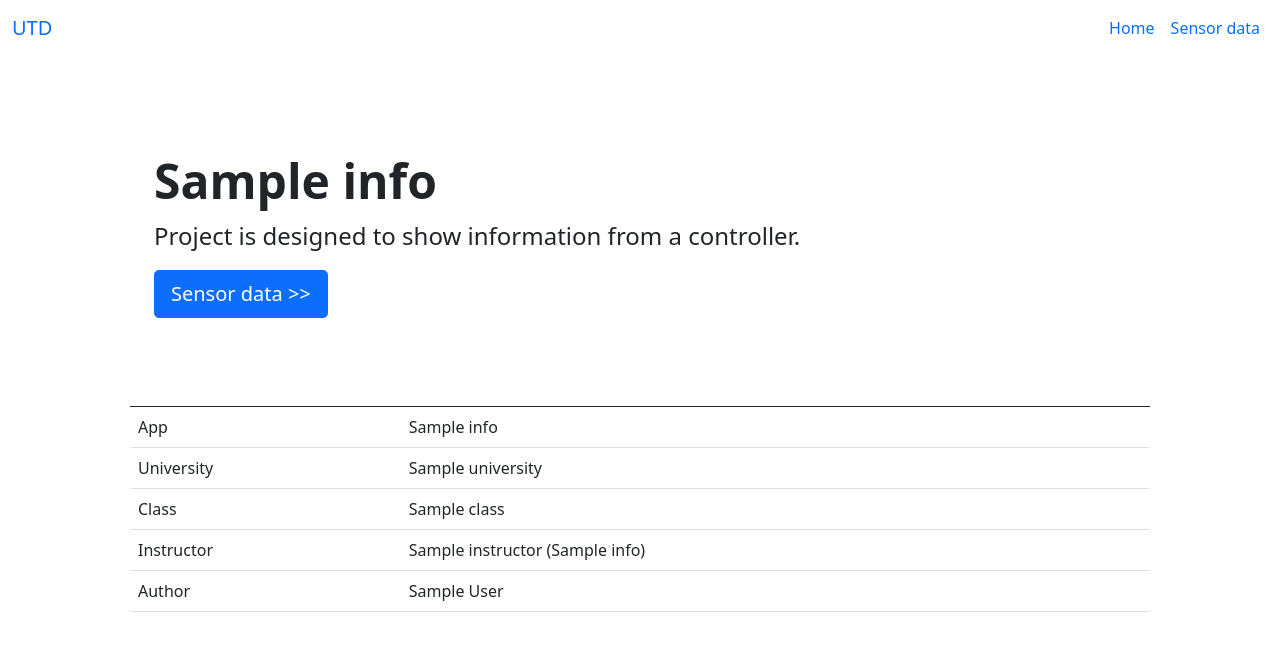
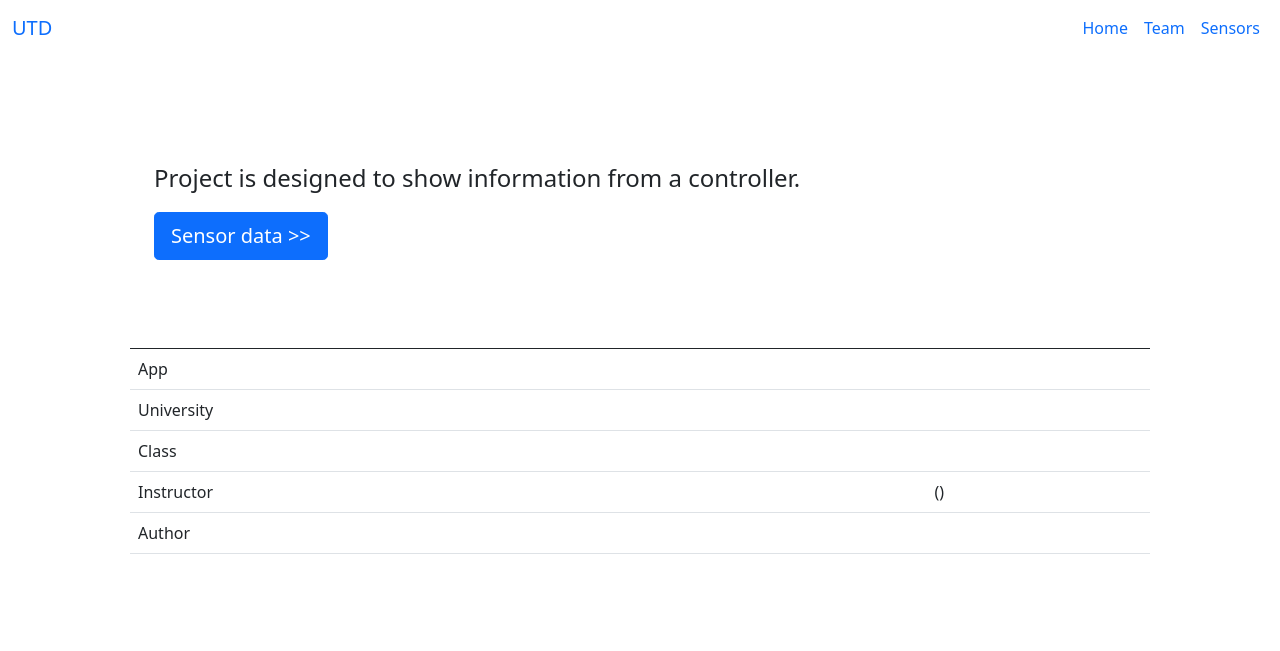
Before and after one commit to github-lernender-corp/ln.py.bo, a Flask app: page / in a window 1280 px wide. Shown: the top 651 px of the page. Run offline with Flask 2, Linux system fonts and the light colour scheme; a database or web service that is not in the repository returns one stand-in record (values such as "Sample title").

Commit message:
Committed Code

```diff
--- a/app.py
+++ b/app.py
@@ -2,13 +2,11 @@
 from flask import Flask, Response, request, json, jsonify, make_response, render_template
 from werkzeug.exceptions import HTTPException
 from dotenv import load_dotenv
-from bson.json_util import dumps
-from bson.objectid import ObjectId
 import logging
 #
 # Modules
 #
-from sdk.mongo import GetDatabase
+from sdk.sqlClient import QueryUser
 #
 # Setup Logging
 #
@@ -22,83 +20,41 @@
 #
 app = Flask(__name__)
 #
-# Get a handle to the database
-#
-database = GetDatabase()
-#
 # Http(Get) Home
 #
 @app.get("/")
 def getHome():
-  #
-  # Log Route
-  #
-  app.logger.info("Route: /")
-  #
-  # Get information
-  #
-  info = list(database.info.find({}))
-  #
-  # Return Home Page
-  #
-  return render_template("home.html", data=info[0])
+    #
+    # Return Home Page
+    #
+    return render_template("home.html", data={})
 #
-# Setup Http(Put) sensor information
+# Http(Get) sensor information
+#
+@app.get("/team")
+def getTeam():
+    #
+    # Get User Data
+    #
+    users = QueryUser()
+    #
+    # Return Home Page
+    #
+    return render_template("team.html", len=len(users), data=users)
+
+#
+# Http(Get) sensor information
 #
 @app.get("/sensor")
 def getSensor():
-  #
-  # Get Sensor Data
-  #
-  _data = list(database.sensor.find({}))
-  #
-  # Return Home Page
-  #
-  return render_template("sensor.html", data=_data)
-  #
-  # Return HttpResponse Object with info.
-  #
-  #return Response(dumps(_data), status=200,  mimetype="application/json")
-
-#
-# Setup Http(Get) Info
-#
-@app.get("/api/info")
-def getInfo():
-  #
-  # Log Route
-  #
-  app.logger.info("Route: /api/info")
-  #
-  # Get information
-  #
-  info = list(database.info.find({}))
-  #
-  # Return HttpResponse Object with info.
-  #
-  return Response(dumps(info), status=200,  mimetype="application/json")
-
-#
-# Setup Http(Put) sensor information
-#
-@app.put("/api/sensor")
-def putSensor():
-  #
-  # Get sensor Id
-  #
-  id = request.args.get('id')
-  #
-  # Destructor json payload
-  #
-  _data = request.json
-  #
-  # Update the sensor data
-  #
-  database.sensor.update_one({"_id": ObjectId(id)}, {"$set": _data})
-  #
-  # Return HttpResponse Object with info.
-  #
-  return Response(dumps(_data), status=200,  mimetype="application/json")
+    #
+    # Get Sensor Data
+    #
+    data = [] #QuerySensor()
+    #
+    # Return Home Page
+    #
+    return render_template("sensor.html", len=len(data), data=data)
 
 #
 # Error Handling for Response Codes
@@ -122,7 +78,7 @@
     #
     # Log Error
     #
-    app.logger.error(jsonify(resp.data));
+    app.logger.error(jsonify(resp.data))
     #
     # Return Response
     #
@@ -131,6 +87,8 @@
 #
 # GetErrorCodeMessage
 #
+
+
 def errorCodeMessage(code):
     """Return more descriptive error code."""
     if code == 400:
@@ -144,4 +102,4 @@
 
 
 if __name__ == "__main__":
-  app.run(host="0.0.0.0", port=int("5000"), debug=True)
+    app.run(host="0.0.0.0", port=int("5000"), debug=True)
--- a/templates/home.html
+++ b/templates/home.html
@@ -5,7 +5,8 @@
     color: #336699;
   }
 </style>
-{% endblock %} {% block content %}
+{% endblock %}
+{% block content %}
 <div class="container-fluid">
   <div class="row">
     <div class="p-5 mb-4 bg-body-tertiary rounded-3">
--- a/templates/layout.html
+++ b/templates/layout.html
@@ -35,7 +35,8 @@
         <div class="collapse navbar-collapse" id="navbarCollapse">
           <div class="navbar-nav ms-auto">
             <a href="/" class="nav-item nav-link active">Home</a>
-            <a href="/sensor" class="nav-item nav-link">Sensor data</a>
+            <a href="/team" class="nav-item nav-link">Team</a>
+            <a href="/sensor" class="nav-item nav-link">Sensors</a>
           </div>
         </div>
       </div>
```
Also changed, not shown: model/user.py (added, +8 -0 lines), sdk/sqlClient.py (added, +87 -0 lines), templates/team.html (added, +25 -0 lines), 3 other files.
